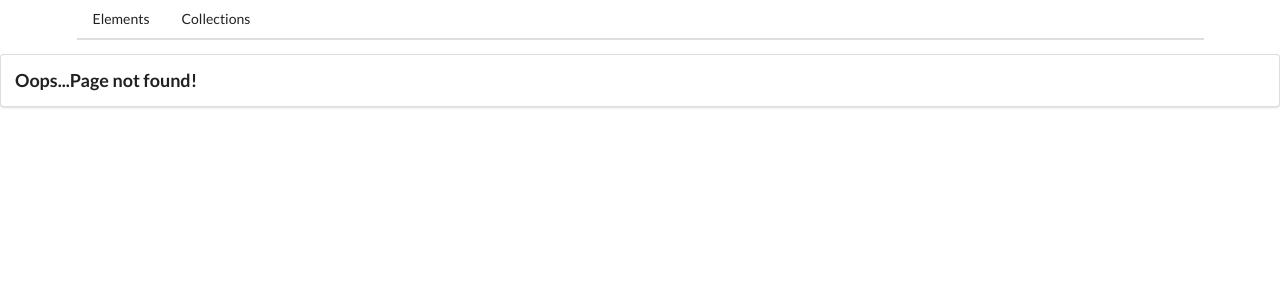
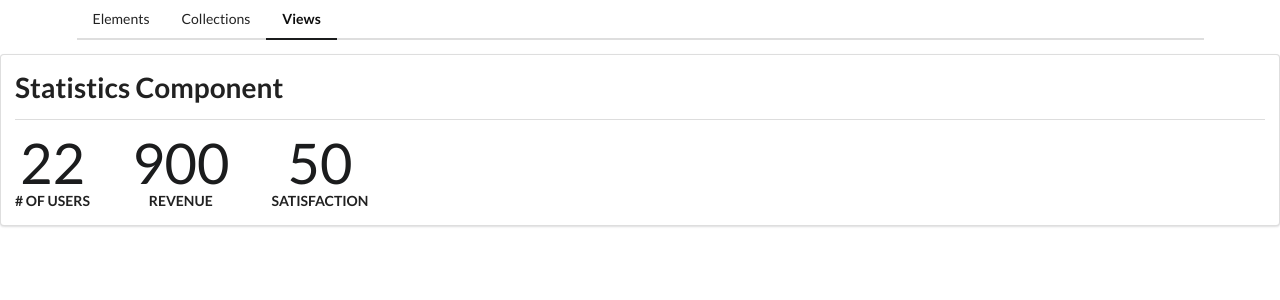
Before and after one commit to pyavchik/a-components, an Angular app: page /views in a window 1280 px wide. Before the commit this address had no page. Shown: the top 300 px of the page. Built offline with nearby package versions, Linux system fonts and the light colour scheme.

Commit message:
added view module

```diff
--- a/src/app/app-routing.module.ts
+++ b/src/app/app-routing.module.ts
@@ -15,6 +15,11 @@ const routes: Routes = [
     loadChildren: () =>
       import('./collections/collections.module').then(m => m.CollectionsModule)
   },
+  {
+    path: 'views',
+    loadChildren: () =>
+      import('./views/views.module').then(m => m.ViewsModule)
+  },
   {path: '', component: HomeComponent},
   {path: '**', component: NotFoundComponent}
 ];
--- a/src/app/app.component.html
+++ b/src/app/app.component.html
@@ -2,6 +2,7 @@
   <div class="ui secondary pointing menu">
     <a routerLink="/elements" routerLinkActive="active" class="item" >Elements</a>
     <a routerLink="/collections" routerLinkActive="active" class="item" >Collections</a>
+    <a routerLink="/views" routerLinkActive="active" class="item" >Views</a>
   </div>
 </div>
 <div class="ui segment">
--- a/src/app/app.module.ts
+++ b/src/app/app.module.ts
@@ -10,7 +10,7 @@ import { NotFoundComponent } from './not-found/not-found.component';
   declarations: [
     AppComponent,
     HomeComponent,
-    NotFoundComponent
+    NotFoundComponent,
   ],
   imports: [
     BrowserModule,
--- /dev/null
+++ b/src/app/views/statistics/statistics.component.html
@@ -0,0 +1,10 @@
+<div class="ui statistics">
+  <div class="statistic" *ngFor="let stat of data">
+    <div class="value">
+      {{stat.value}}
+    </div>
+    <div class="label">
+      {{stat.label}}
+    </div>
+  </div>
+</div>
--- /dev/null
+++ b/src/app/views/statistics/statistics.component.ts
@@ -0,0 +1,15 @@
+import {Component, Input, OnInit} from '@angular/core';
+
+@Component({
+  selector: 'app-statistics',
+  templateUrl: './statistics.component.html',
+  styleUrls: ['./statistics.component.css']
+})
+export class StatisticsComponent implements OnInit {
+  @Input() data = [];
+  constructor() { }
+
+  ngOnInit() {
+  }
+
+}
--- /dev/null
+++ b/src/app/views/views-home/views-home.component.html
@@ -0,0 +1,2 @@
+<app-divider>Statistics Component</app-divider>
+<app-statistics [data]="stats" ></app-statistics>
--- /dev/null
+++ b/src/app/views/views-home/views-home.component.ts
@@ -0,0 +1,19 @@
+import { Component, OnInit } from '@angular/core';
+
+@Component({
+  selector: 'app-views-home',
+  templateUrl: './views-home.component.html',
+  styleUrls: ['./views-home.component.css']
+})
+export class ViewsHomeComponent implements OnInit {
+  stats = [
+    { value: 22, label: '# of Users' },
+    { value: 900, label: 'Revenue' },
+    { value: 50, label: 'satisfaction' }
+  ];
+  constructor() { }
+
+  ngOnInit() {
+  }
+
+}
--- a/src/app/views/views-routing.module.ts
+++ b/src/app/views/views-routing.module.ts
@@ -1,8 +1,11 @@
 import { NgModule } from '@angular/core';
 import { Routes, RouterModule } from '@angular/router';
+import {ViewsHomeComponent} from './views-home/views-home.component';
 
 
-const routes: Routes = [];
+const routes: Routes = [{
+  path: '', component: ViewsHomeComponent
+}];
 
 @NgModule({
   imports: [RouterModule.forChild(routes)],
```
Also changed, not shown: src/app/views/views.module.ts (+11 -6 lines), src/app/views/statistics/statistics.component.css (added), src/app/views/views-home/views-home.component.css (added), 2 other files (tests, documents, lock files or other folders).
